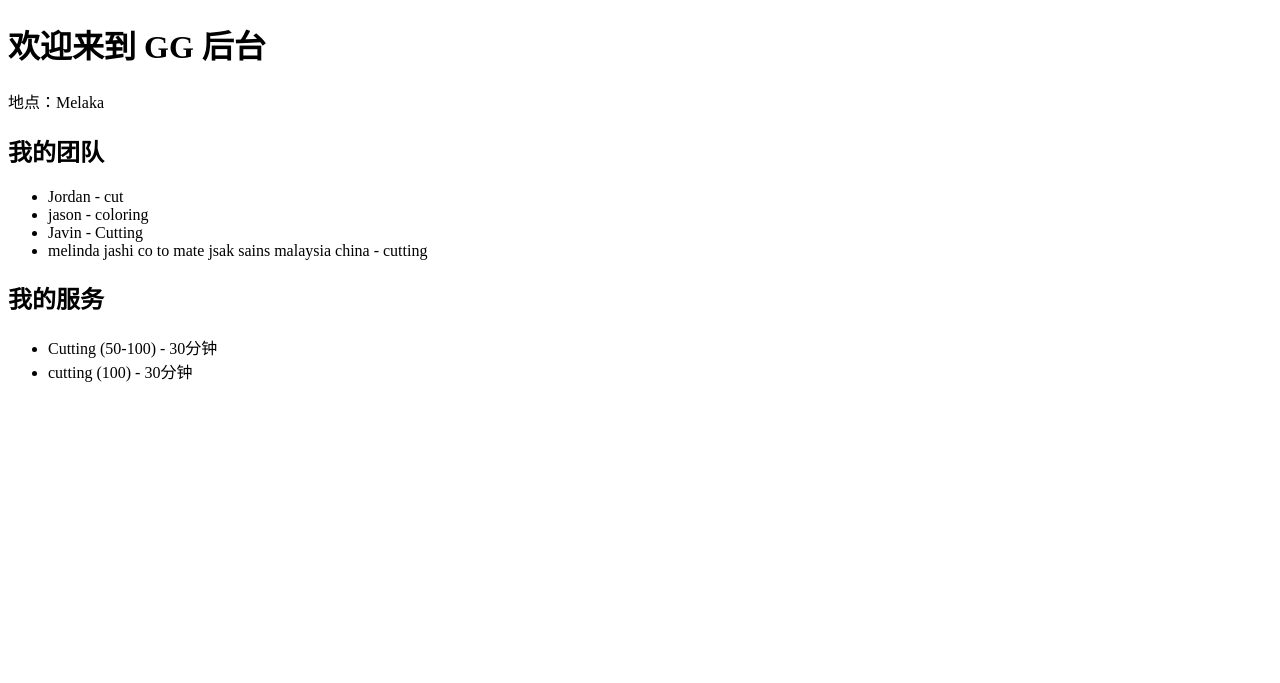
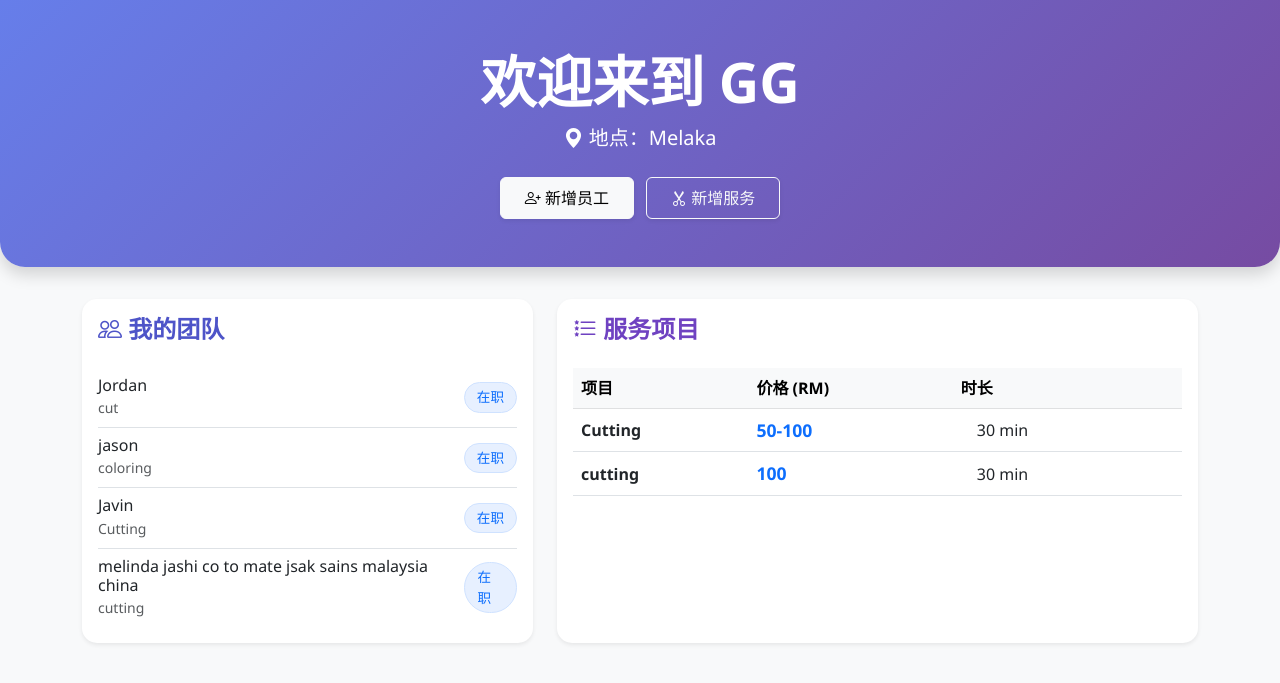
Before and after one commit to kh1683/AI-based-Online-Service-Booking-and-Scheduling-System, a Django app: page /services/dashboard/ in a window 1280 px wide. Shown: the top 683 px of the page. Run offline with Django 5.2, Linux system fonts and the light colour scheme; a user stored in the database is signed in; data comes from the database, SQL or seed files in the repository; both versions use the stored data as it was after the commit.

Commit message:
UI design

```diff
--- /dev/null
+++ b/HairSalon/services/templates/services/base.html
@@ -0,0 +1,60 @@
+<!DOCTYPE html>
+<html lang="zh">
+<head>
+    <meta charset="UTF-8">
+    <meta name="viewport" content="width=device-width, initial-scale=1.0">
+    <title>{% block title %}SaaS 管理系统{% endblock %}</title>
+    <link href="https://cdn.jsdelivr.net/npm/bootstrap@5.3.0/dist/css/bootstrap.min.css" rel="stylesheet">
+    <link rel="stylesheet" href="https://cdn.jsdelivr.net/npm/bootstrap-icons@1.10.0/font/bootstrap-icons.css">
+    <style>
+        body { background-color: #f8f9fa; font-family: 'Segoe UI', Tahoma, sans-serif; }
+        .main-header { background: linear-gradient(135deg, #667eea 0%, #764ba2 100%); color: white; padding: 3rem 0; margin-bottom: 2rem; border-radius: 0 0 25px 25px; }
+        .card { border: none; border-radius: 15px; transition: 0.3s; }
+        .card:hover { transform: translateY(-5px); box-shadow: 0 10px 20px rgba(0,0,0,0.1) !important; }
+        /* 1. 让团队标题变成深蓝色 */
+        .text-theme-primary {
+            color: #4e54c8 !important;
+            font-weight: bold;
+        }
+
+        /* 2. 让服务项目标题变成紫色 */
+        .text-theme-accent {
+            color: #6f42c1 !important;
+            font-weight: bold;
+        }
+
+        /* 3. 让价格 (RM) 变成醒目的蓝色 */
+        .table-price {
+            color: #0d6efd !important;
+            font-weight: 800; /* 加粗 */
+            font-size: 1.1rem;
+        }
+
+        /* 4. 让“在职”标签带点淡蓝色背景，看起来更精致 */
+        .badge-ai-status {
+            background-color: #e7f0ff;
+            color: #0d6efd;
+            border: 1px solid #cfe2ff;
+            padding: 4px 12px;
+            border-radius: 50px;
+            font-size: 0.85rem;
+        }
+    </style>
+</head>
+<body>
+
+    <div class="main-header shadow">
+        <div class="container text-center">
+            {% block header_content %}
+                {% endblock %}
+        </div>
+    </div>
+
+    <div class="container mb-5">
+        {% block content %}
+            {% endblock %}
+    </div>
+
+    <script src="https://cdn.jsdelivr.net/npm/bootstrap@5.3.0/dist/js/bootstrap.bundle.min.js"></script>
+</body>
+</html>
--- a/HairSalon/services/templates/services/dashboard.html
+++ b/HairSalon/services/templates/services/dashboard.html
@@ -1,21 +1,67 @@
-<!DOCTYPE html>
-<html>
-<body>
-    <h1>欢迎来到 {{ salon.name }} 后台</h1>
-    <p>地点：{{ salon.location }}</p>
+{% extends 'services/base.html' %}
 
-    <h2>我的团队</h2>
-    <ul>
-        {% for staff in staffs %}
-            <li>{{ staff.name }} - {{ staff.specialty }}</li>
-        {% endfor %}
-    </ul>
+{% block title %}{{ salon.name }} | 仪表盘{% endblock %}
 
-    <h2>我的服务</h2>
-    <ul>
-        {% for service in services %}
-            <li>{{ service.name }} ({{ service.price_range }}) - {{ service.duration }}分钟</li>
-        {% endfor %}
-    </ul>
-</body>
-</html>
+{% block header_content %}
+    <h1 class="display-4 fw-bold">欢迎来到 {{ salon.name }}</h1>
+    <p class="lead"><i class="bi bi-geo-alt-fill"></i> 地点：{{ salon.location }}</p>
+    <div class="mt-4">
+        <a href="{% url 'add_staff' %}" class="btn btn-light px-4 py-2 me-2 shadow-sm"><i class="bi bi-person-plus"></i> 新增员工</a>
+        <a href="{% url 'add_service' %}" class="btn btn-outline-light px-4 py-2 shadow-sm"><i class="bi bi-scissors"></i> 新增服务</a>
+    </div>
+{% endblock %}
+
+{% block content %}
+<div class="row">
+    <div class="col-md-5 mb-4">
+        <div class="card shadow-sm h-100">
+            <div class="card-body">
+                <h4 class="card-title mb-4 text-theme-primary"><i class="bi bi-people"></i> 我的团队</h4>
+                <div class="list-group list-group-flush">
+                    {% for staff in staffs %}
+                        <div class="list-group-item d-flex justify-content-between align-items-center px-0">
+                            <div>
+                                <h6 class="mb-0">{{ staff.name }}</h6>
+                                <small class="text-muted">{{ staff.specialty }}</small>
+                            </div>
+                            <span class="badge-ai-status">在职</span>
+                        </div>
+                    {% empty %}
+                        <p class="text-muted text-center my-4">点击上方按钮添加你的第一位员工</p>
+                    {% endfor %}
+                </div>
+            </div>
+        </div>
+    </div>
+
+    <div class="col-md-7 mb-4">
+        <div class="card shadow-sm h-100">
+            <div class="card-body">
+                <h4 class="card-title mb-4 text-theme-accent"><i class="bi bi-list-stars"></i> 服务项目</h4>
+                <div class="table-responsive">
+                    <table class="table table-hover align-middle">
+                        <thead class="table-light">
+                            <tr>
+                                <th>项目</th>
+                                <th>价格 (RM)</th>
+                                <th>时长</th>
+                            </tr>
+                        </thead>
+                        <tbody>
+                            {% for service in services %}
+                                <tr>
+                                    <td class="fw-bold">{{ service.name }}</td>
+                                    <td class="table-price">{{ service.price_range }}</td>
+                                    <td><span class="badge-ai-time px-3 py-2">{{ service.duration }} min</span></td>
+                                </tr>
+                            {% empty %}
+                                <tr><td colspan="3" class="text-center py-4 text-muted">暂无服务，请先新增。</td></tr>
+                            {% endfor %}
+                        </tbody>
+                    </table>
+                </div>
+            </div>
+        </div>
+    </div>
+</div>
+{% endblock %}
```
Also changed, not shown: HairSalon/services/templates/services/add_service.html (+39 -7 lines), HairSalon/services/templates/services/add_staff.html (+42 -9 lines), HairSalon/db.sqlite3.
